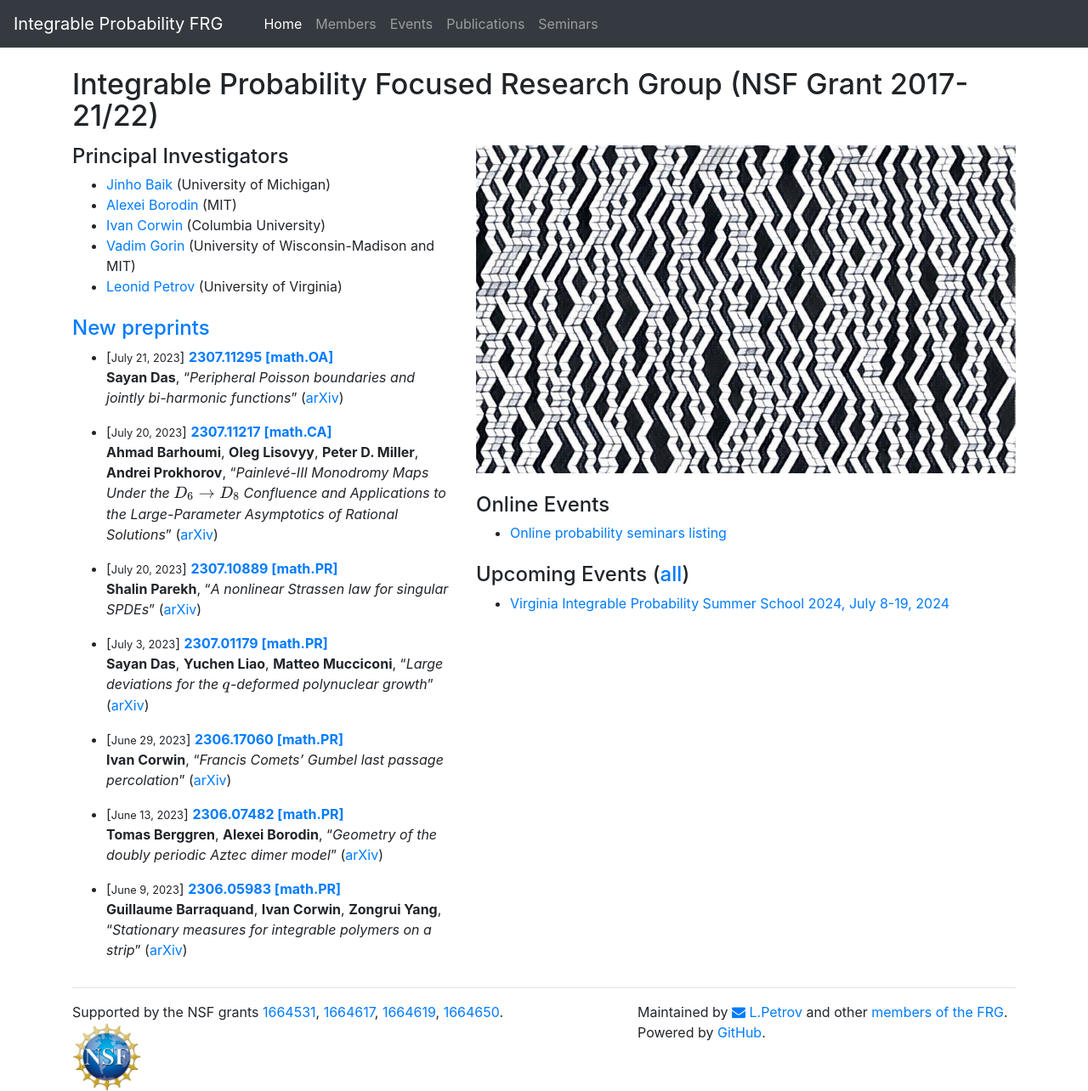
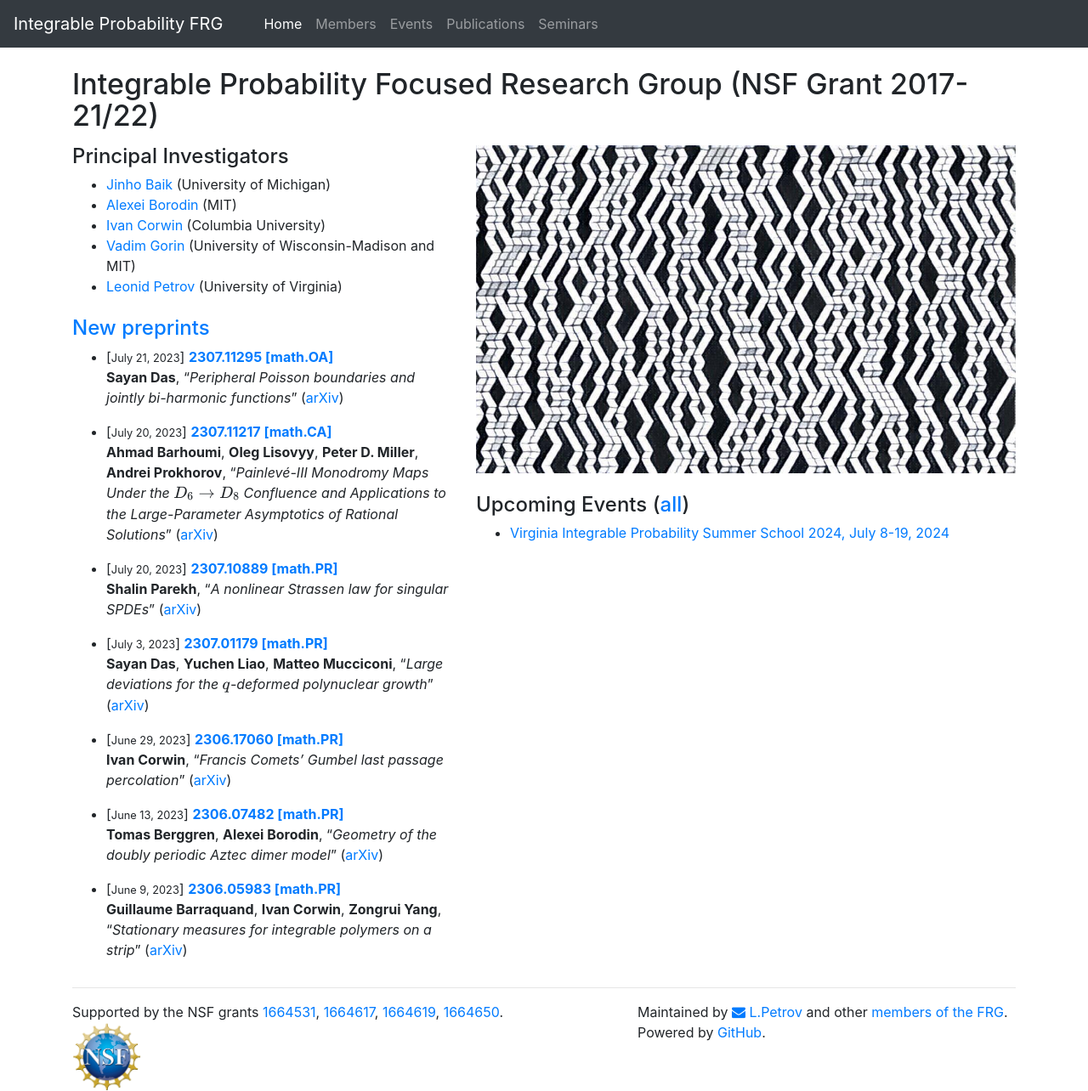
Before and after one commit to int-prob/int-prob-code, a Jekyll site: the page built from index.html, in a window 1280 px wide. Shown: the whole page at 85% size. Built offline with Jekyll 4.4.1, drawn with Linux system fonts in a browser that asks for light colours; nearby versions of some CDN libraries.

Commit message:
Update index.html

```diff
--- a/index.html
+++ b/index.html
@@ -31,11 +31,11 @@ nav_id: Home
   <div class="col-md-7">
     <img src="{{site.url}}/img/paths.jpg" style="width:100%" alt="Nonintersecting paths">
 
-    <h3 class="mt-4 mb-2">Online Events</h3>
+    <!-- <h3 class="mt-4 mb-2">Online Events</h3>
 
     <ul>
       <li><a href="http://www.math.columbia.edu/department/probability/seminar/prob_sem_global.html">Online probability seminars listing</a></li>
-    </ul>
+    </ul> -->
 
     <h3 class="mt-4 mb-2">Upcoming Events (<a href="{{site.url}}/events/">all</a>)</h3>
 
```
